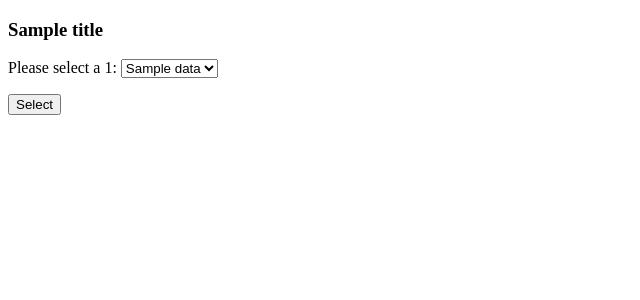
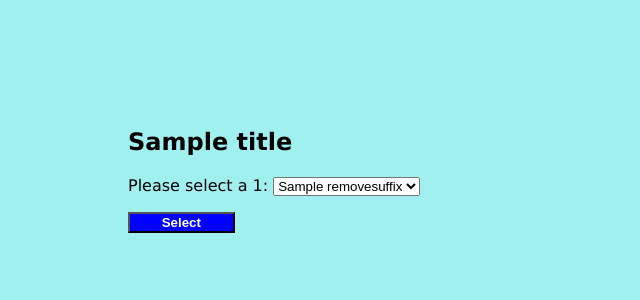
Before and after one commit to giatuong0/python-learning, a Flask app: template 04-head-first-python-swimclub/webapp/templates/select.html in a window 1280 px wide. Shown: the top 300 px of the page, without its empty margins (0-640 px from the left). Run offline with Flask 3, Linux system fonts and the light colour scheme; the template is opened without the code that fills it: most values are stand-ins (such as "Sample title", 1, 10 or a date in 2020).

Commit message:
Style Flask webapp and continue HTML parsing practice
- Add webapp.css and link it from base.html
- Change page heading from h3 to h2
- Simplify swimmer event labels in select.html
- Explore HTML parsing with Gazpacho in WorldRecords notebook

```diff
--- a/04-head-first-python-swimclub/webapp/templates/base.html
+++ b/04-head-first-python-swimclub/webapp/templates/base.html
@@ -2,9 +2,10 @@
 <html>
     <head>
         <title>{{title}}</title>
+        <link rel="stylesheet" href="/static/webapp.css"/>
     </head>
     <body>
-        <h3>{{title}}</h3>
+        <h2>{{title}}</h2>
         {% block body %}
         {% endblock %}
     </body>
--- a/04-head-first-python-swimclub/webapp/templates/select.html
+++ b/04-head-first-python-swimclub/webapp/templates/select.html
@@ -4,7 +4,7 @@
     <label for="{{ select_id }}">Please select a {{ select_id}}:</label>
     <select name="{{ select_id }}" id="{{ select_id }}">
         {% for name in data %}
-            <option value="{{ name }}">{{ name }}</option>
+            <option value="{{ name }}">{{ name.removesuffix(".txt").split("-", 2)[-1] }}</option>
         {% endfor %}
     </select>
     <p>
```
Also changed, not shown: 1 other file.
